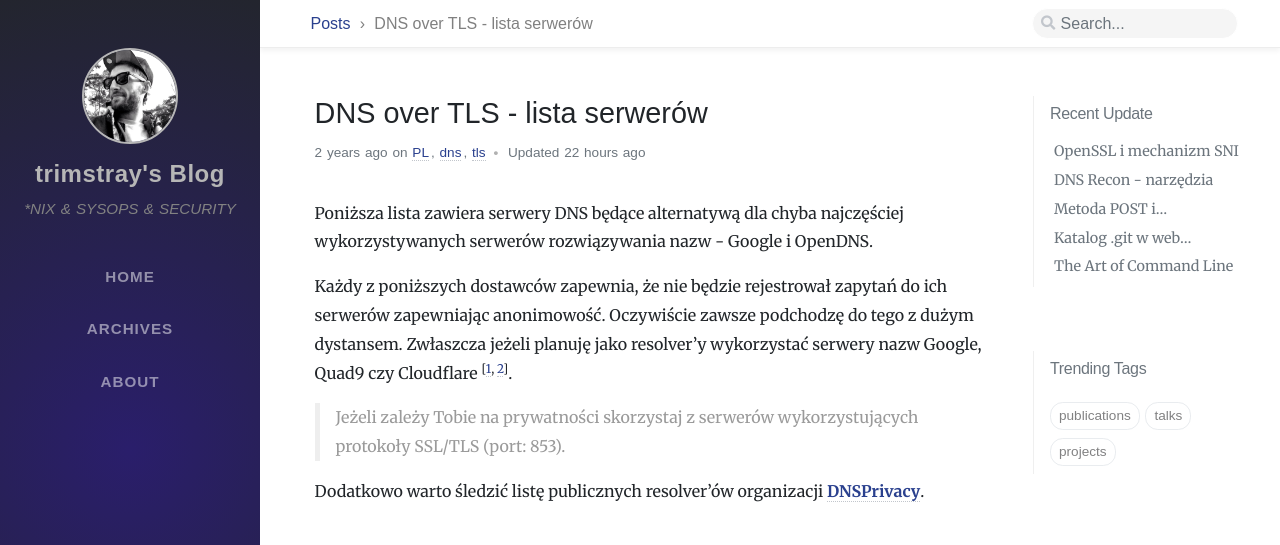
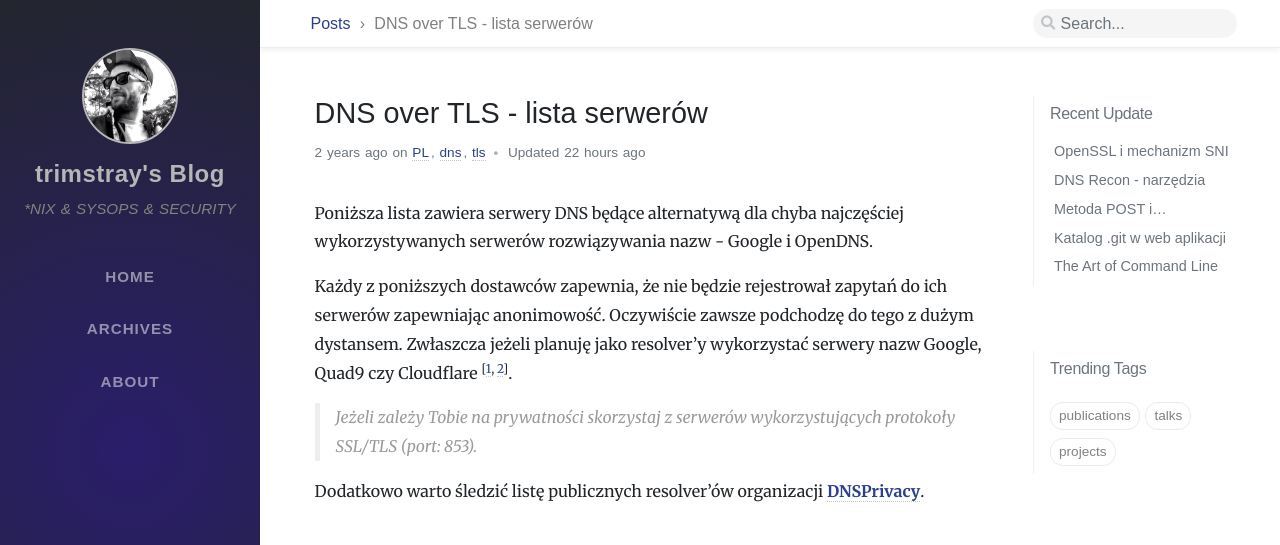
Before and after one commit to adityavs/trimstray.github.io, a Jekyll site: the page built from _posts/2017-04-29-dns_over_tls-lista_serwerow.md, in a window 1280 px wide. Shown: the top 545 px of the page. Built offline with Jekyll 4.4.1, drawn with Linux system fonts in a browser that asks for light colours; nearby versions of some CDN libraries; some web fonts are replaced; comment, search, counter and statistics services are not loaded.

```diff
--- a/assets/css/main.scss
+++ b/assets/css/main.scss
@@ -507,6 +507,7 @@ footer .license a {
 
 .access .post-content {
   font-size: .9rem;
+  font-family: unset;
 }
 
 #access-tags>div.post-content>div {
@@ -600,6 +601,7 @@ blockquote {
   border-left: 5px solid var(--blockquote-border, #eee);
   padding-left: 1rem;
   color: var(--blockquote-text, #9a9a9a);
+  font-style: italic;
 }
 
 .post-content blockquote a {
```
